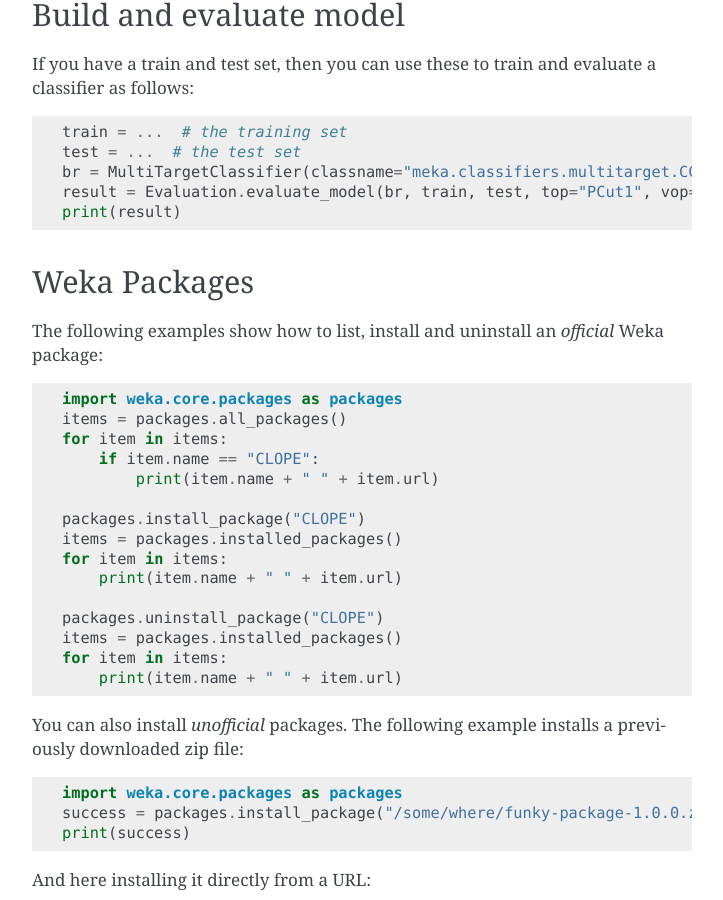
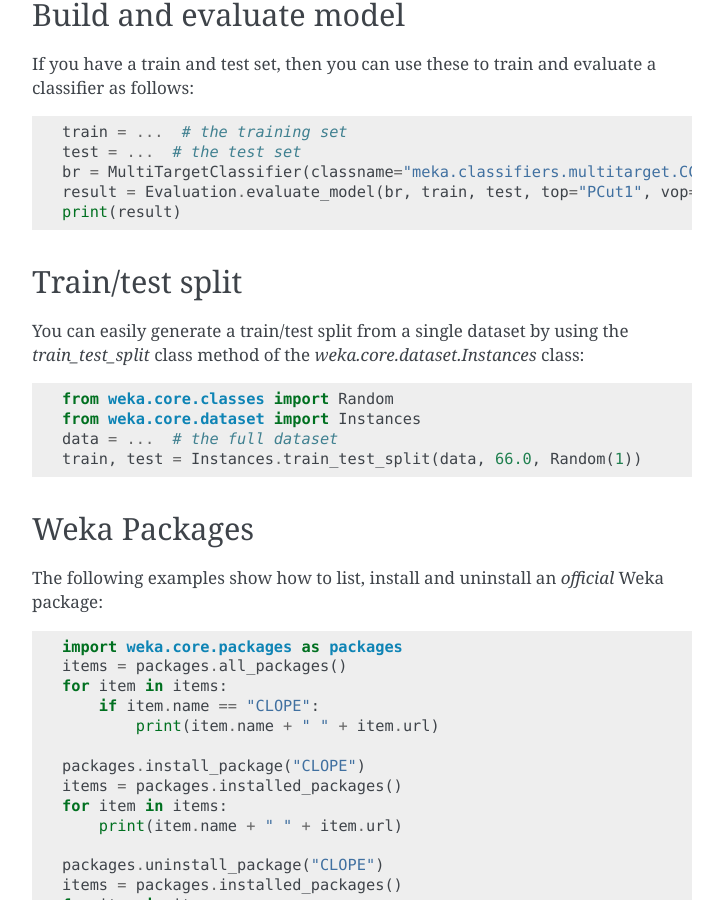
Before and after one commit to fracpete/pymeka, a Sphinx documentation site: the page built from doc/source/examples.rst, in a window 1280 px wide and 900 px high, scrolled down 2098 px. Shown: the whole window, without its empty margins (388-1111 px from the left). Built offline with Sphinx 7.4.7, drawn with Linux system fonts in a browser that asks for light colours.

Commit message:
added train/test split example

```diff
--- a/doc/source/examples.rst
+++ b/doc/source/examples.rst
@@ -123,6 +123,19 @@
    print(result)
 
 
+Train/test split
+----------------
+
+You can easily generate a train/test split from a single dataset by using the `train_test_split`
+class method of the `weka.core.dataset.Instances` class:
+
+.. code-block:: python
+
+   from weka.core.classes import Random
+   from weka.core.dataset import Instances
+   data = ...  # the full dataset
+   train, test = Instances.train_test_split(data, 66.0, Random(1))
+
 
 Weka Packages
 -------------
```
